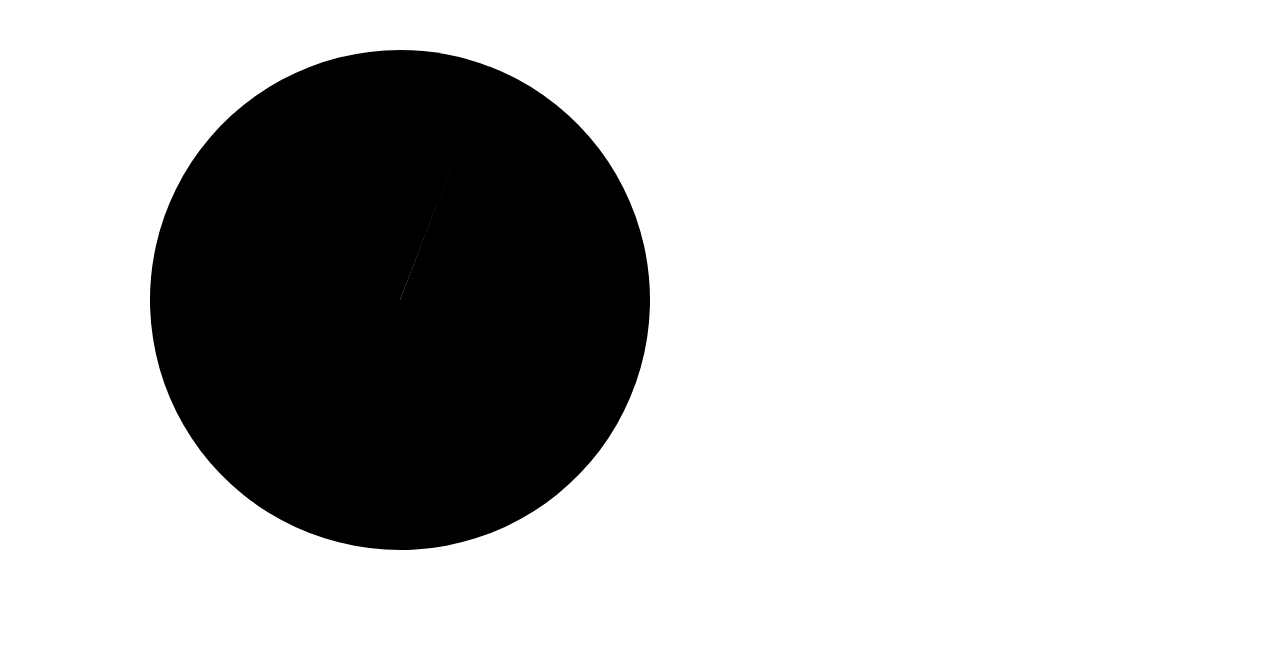
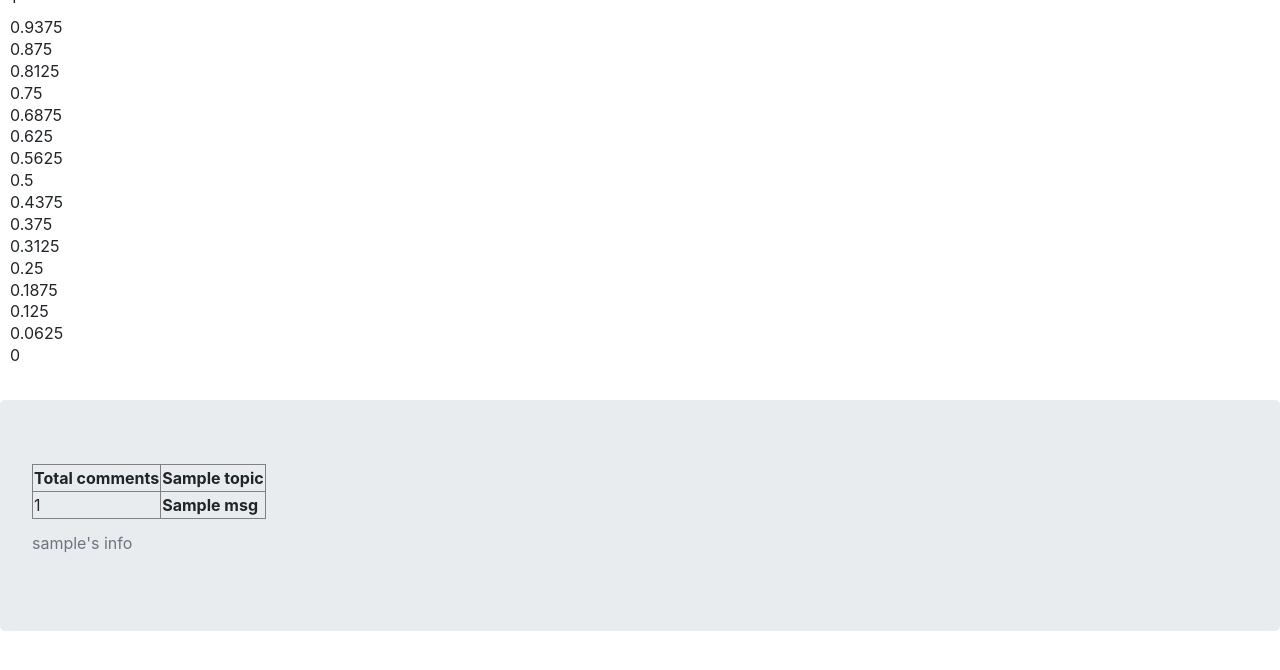
Before and after one commit to goveo/forum-scraper, a Flask app: template src/templates/chart.html in a window 1280 px wide. Shown: the top 670 px of the page. Run offline with Flask 2, Linux system fonts and the light colour scheme; the template is opened without the code that fills it: most values are stand-ins (such as "Sample title", 1, 10 or a date in 2020); some libraries are stand-ins or nearby versions.

Commit message:
added diagram and table output

```diff
--- a/src/app.py
+++ b/src/app.py
@@ -18,10 +18,12 @@ if (mongo_url == None):
 connection = pymongo.MongoClient(mongo_url)
 db = connection["python_lab2"]
 
+
 @app.route("/")
 def index():
 	users = db.comments.distinct("author")
 	return render_template('index.html', result = users)
+
 
 @app.route('/search', methods = ['POST', 'GET'])
 def result():
@@ -30,18 +32,55 @@ def result():
 		username = result.get('username', type=str)
 		print("username : ", username)
 
-		commnets_count = db.comments.find( {"author": username }).count()
+		commnets_count = get_comments_count_by_username(username)
 		print("commnets_count : ", commnets_count)
 		if (commnets_count == 0):
-			return render_template("result.html", error = 'Wrong username')
+			return render_template("error.html", error = 'Wrong username')
 		else:
-			total_comments = db.comments.find().count()
+			total_comments = get_comments_total_count()
+
+			topics = get_topics_by_username(username)
+			print('topics : ', topics)
+			messages_in_topics = []
+			for topic in topics:
+				messages_in_topics.append(get_comments_count_by_username_and_topic(username, topic))
+
+		total_topics = len(topics)
 
 		return render_template(
-			"result.html",
-			count = commnets_count,
+			"chart.html",
+			coments_count = commnets_count,
 			total_comments = total_comments,
-			username = username)
+			total_topics = total_topics,
+			username = username,
+			topics = topics,
+			messages_in_topics = messages_in_topics)
+
+
+def get_topics_by_username(username):
+	topics = db.comments.distinct( "topic", { "author": username} )
+	return topics
+
+
+def get_comments_count_by_username_and_topic(username, topic):
+	comments = db.comments.find( {"author": username, "topic" : topic}).count()
+	return comments
+
+
+def get_comments_count_by_username(username):
+	comments_count = db.comments.find( {"author": username }).count()
+	return comments_count
+
+
+def get_comments_count_by_topic(topic):
+	topics_count = db.comments.find({"topic": topic}).count()
+	return topics_count
+
+def get_comments_total_count():
+	comments_count = db.comments.find().count()
+	return comments_count
+
+
 
 if __name__ == "__main__":
 	app.run(debug=True)
--- a/src/scraper.py
+++ b/src/scraper.py
@@ -35,8 +35,10 @@ class ForumSpider(scrapy.Spider):
     current_page = 1
     COMMENTS_PER_PAGE = 20
     urls = [
-        'https://forums.drom.ru/altai/t1152288384.html',
-        'https://forums.drom.ru/irkutsk/t1151106744.html'
+        # 'https://forums.drom.ru/altai/t1152288384.html',
+        # 'https://forums.drom.ru/irkutsk/t1151106744.html',
+        # 'https://forums.drom.ru/altai/t1152412012.html',
+        'https://forums.drom.ru/altai/t1151213164.html'
     ]
 
     def start_requests(self):
--- a/src/templates/chart.html
+++ b/src/templates/chart.html
@@ -17,37 +17,60 @@
 		<div class="ct-chart ct-perfect-fourh"></div>
 
 		<script>
-			var data = {
-				labels: ['This', 'Total messages'],
-				series: [50, 800]
-			};
+			var coments_count = '{{ coments_count }}';
+			var total_comments = '{{ total_comments }}';
+			var topics = '{{ topics | tojson }}';
+			var messages_in_topics = '{{ messages_in_topics | tojson }}';
 
-			var options = {
-				labelInterpolationFnc: function (value) {
-					return value[0]
-				},
-				height: 600,
-				width: 800
-			};
+			console.log("topics : ", topics);
+			console.log("messages_in_topics : ", messages_in_topics);
+			coments_count = parseInt(coments_count);
+			total_comments = parseInt(total_comments);
+			topics = JSON.parse(topics);
+			messages_in_topics = JSON.parse(messages_in_topics);
 
-			var responsiveOptions = [
-				['screen and (min-width: 640px)', {
-					chartPadding: 30,
-					labelOffset: 100,
-					labelDirection: 'explode',
-					labelInterpolationFnc: function (value) {
-						return value;
-					}
-				}],
-				['screen and (min-width: 1024px)', {
-					labelOffset: 50,
-					chartPadding: 50
-				}]
-			];
+			var username = '{{ username }}';
+			var total_text = "Total messages";
+			var username_text = username + "'s messages";
 
-			new Chartist.Pie('.ct-chart', data, options, responsiveOptions);
+			var chart = new Chartist.Bar('.ct-chart', {
+					labels: topics,
+					series: [
+						messages_in_topics
+					],
 
+				}, {
+					seriesBarDistance: 60,
+					height: 400,
+					width: 600
+				});
 		</script>
+		<div class="jumbotron">
+
+			<table border="1">
+				<caption>{{username}}'s info</caption>
+				<tr>
+					<th>Total comments</th>
+					{% for topic in topics %}
+					<th>{{topic}}</th>
+					{% endfor %}
+				</tr>
+				<tr>
+					<td>{{coments_count}}</td>
+					{% for msg in messages_in_topics %}
+					<th>{{msg}}</th>
+					{% endfor %}
+				</tr>
+			</table>
+		</div>
+
+		<!-- <h1>{{username}}'s info:</h1>
+			<h2>Total comments : {{coments_count}}</h2>
+			{%set topics_count = topics.length%}
+			<h2>Topics : ({{total_topics}} total)</h2>
+			{% for topic in topics %}
+				<h5>{{topic}}</h5>
+			{% endfor %} -->
 	</body>
 
 </html>
--- a/src/templates/index.html
+++ b/src/templates/index.html
@@ -2,7 +2,7 @@
 <html lang="en">
 
 <head>
-    <title>Python Flask Bucket List App</title>
+    <title>lab2</title>
 
 
     <link href="https://stackpath.bootstrapcdn.com/bootstrap/4.1.1/css/bootstrap.min.css" rel="stylesheet">
--- a/src/templates/result.html
+++ b/src/templates/result.html
@@ -2,10 +2,7 @@
 <html>
    <body>
 		<table border = 1>
-			result: {{result}}
-			count: {{ count }}
-			total_comments: {{ total_comments }}
-			username: {{ username }}
+
 		</table>
 
    </body>
```
